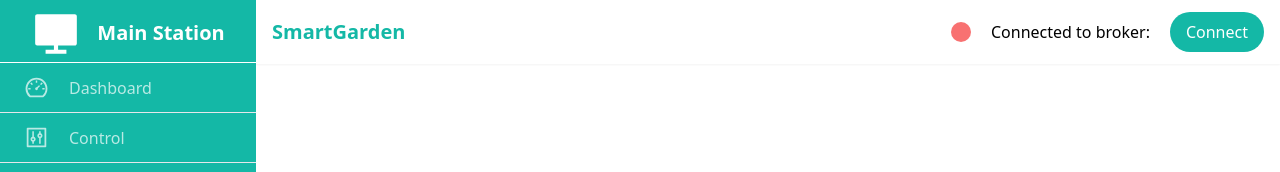
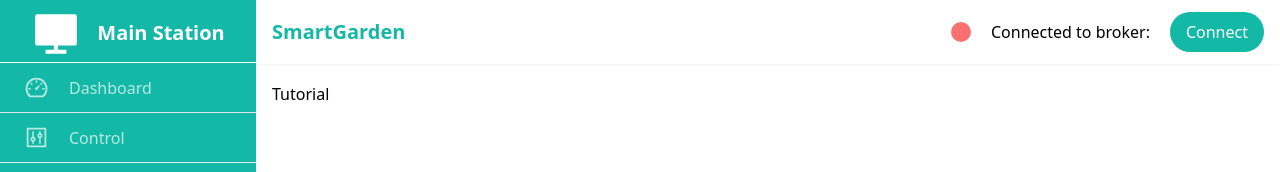
Before and after one commit to tubagusdylan/smart-garden-app, a React (Vite) app: page /tutorial in a window 1280 px wide. Shown: the top 172 px of the page. Built offline with nearby package versions, Linux system fonts and the light colour scheme.

Commit message:
add tutorial page

```diff
--- a/src/App.jsx
+++ b/src/App.jsx
@@ -3,9 +3,10 @@ import { Routes, Route } from "react-router-dom";
 import { useState, useEffect } from "react";
 import Dashboard from "./pages/Dashboard";
 import Control from "./pages/Control";
+import Settings from "./pages/Settings";
+import Tutorial from "./pages/Tutorial";
+import TopBar from "./components/TopBar";
 import SideBar from "./components/SideBar";
-import Settings from "./pages/Settings";
-import TopBar from "./components/TopBar";
 import { connect } from "mqtt";
 import { sensors } from "./utils/Sensors";
 
@@ -140,6 +141,7 @@ function App() {
               <Route path="/" element={<Dashboard />} />
               <Route path="/control" element={<Control onActuatorChange={handleActuatorChange} actuators={actuators} publishTopic={publishTopic} />} />
               <Route path="/setting" element={<Settings subcribeTopic={subcribeTopic} publishTopic={publishTopic} onChangeSubcribeTopic={handleSubcribeTopic} onChangePublishTopic={handlePublishTopic} />} />
+              <Route path="/tutorial" element={<Tutorial />} />
             </Routes>
           </div>
         </div>
--- /dev/null
+++ b/src/pages/Tutorial.jsx
@@ -0,0 +1,5 @@
+const Tutorial = () => {
+  return <div>Tutorial</div>;
+};
+
+export default Tutorial;
```
